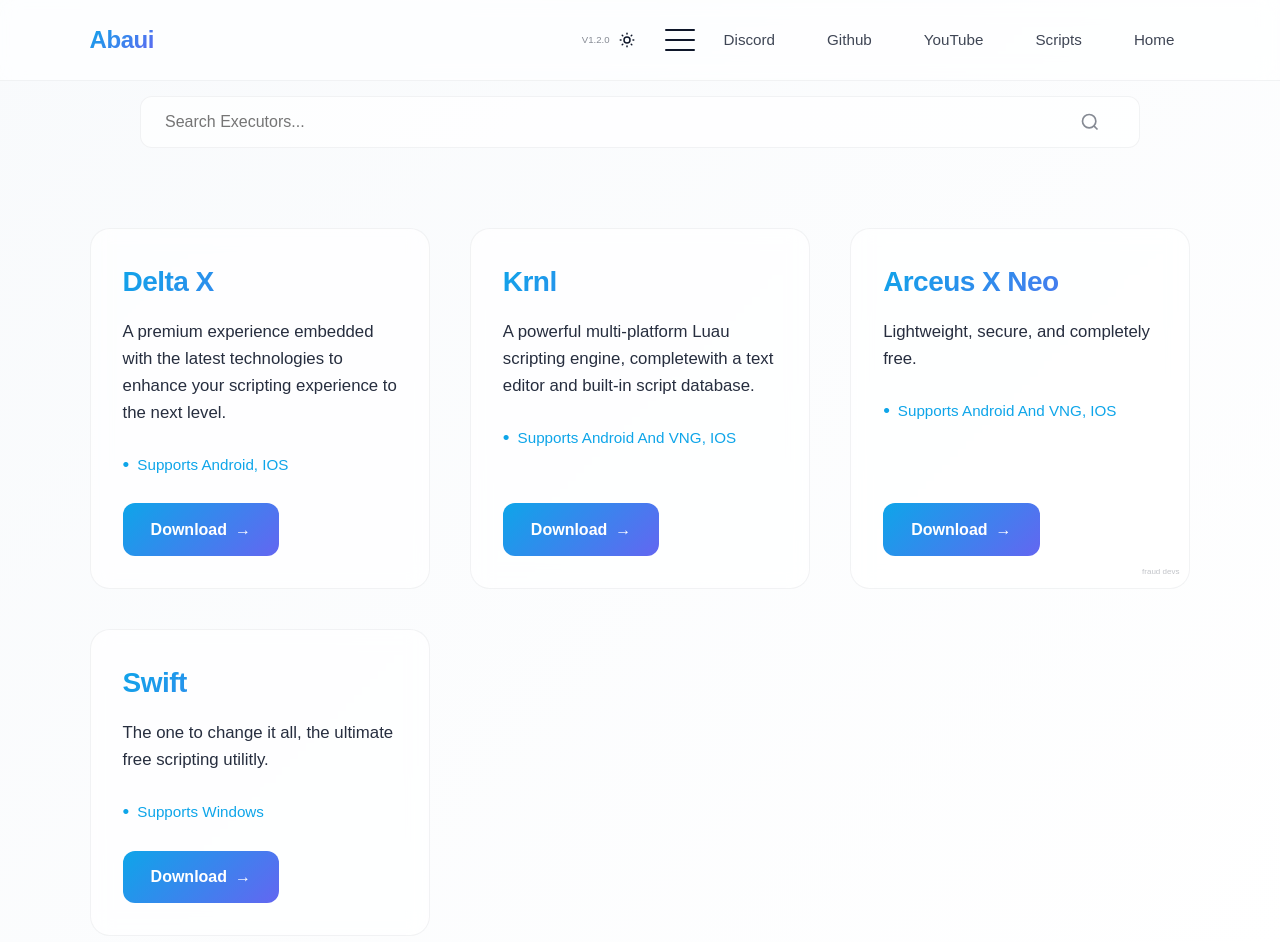
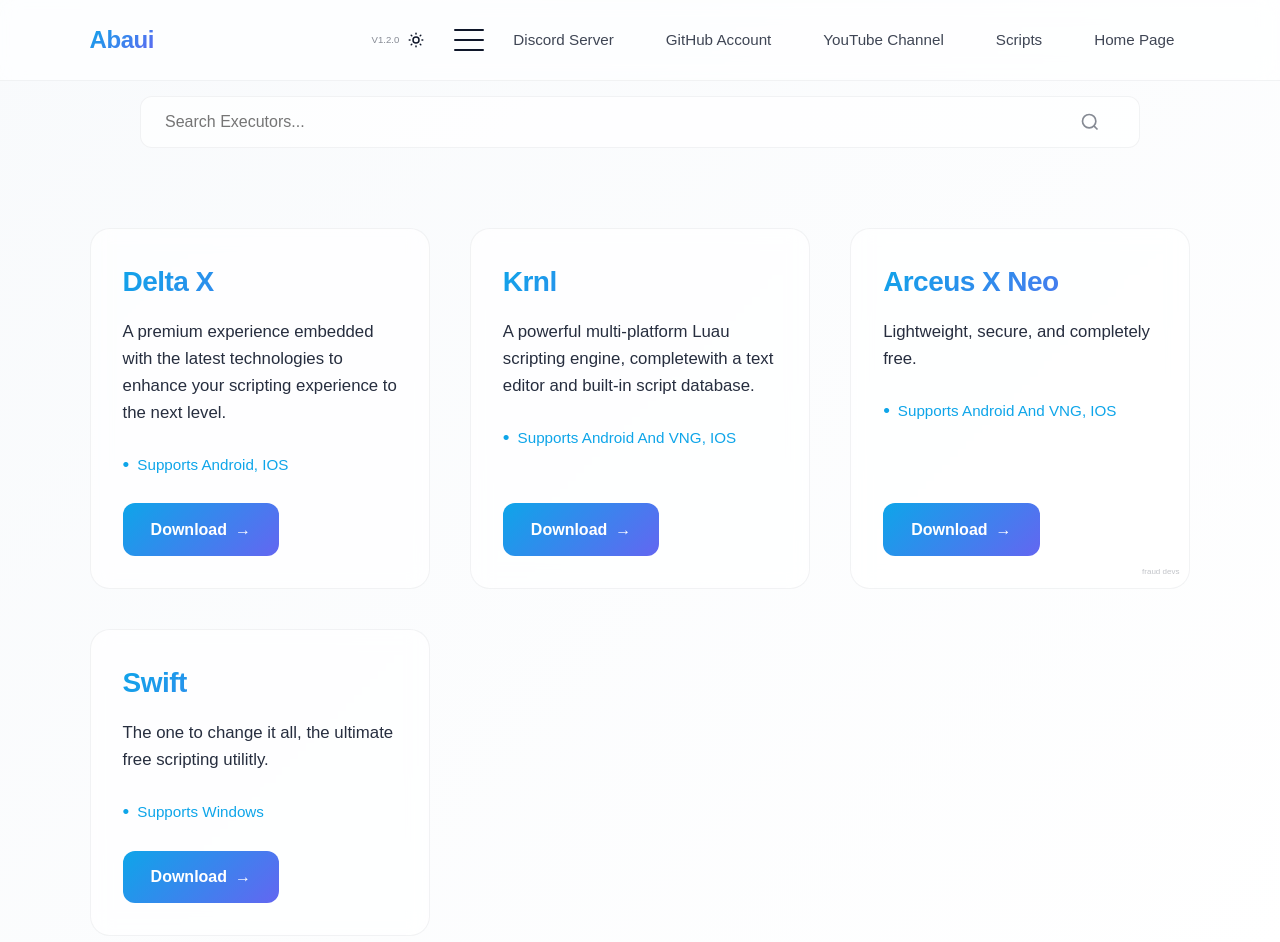
Before and after one commit to abauisoftworks/website, a website: page executors.html in a window 1280 px wide. Drawn offline with Linux system fonts and the light colour scheme; a web font is replaced by a local one.

Commit message:
Update executors.html

```diff
--- a/executors.html
+++ b/executors.html
@@ -32,11 +32,11 @@
                 <span></span>
             </button>
             <ul class="nav-links">
-                <li><a href="https://discord.gg/hnq9AGVMwq" target="_blank"><span>Discord</span></a></li>
-                <li><a href="https://github.com/CaseohCASEOH" target="_blank"><span>Github</span></a></li>
-                <li><a href="https://www.youtube.com/@aabbaaii13" target="_blank"><span>YouTube</span></a></li>
-                <li><a href="https://abaui.vercel.app/scripts.html" target="_blank"><span>Scripts</span></a></li>
-                <li><a href="https://abaui.vercel.app" target="_blank"><span>Home</span></a></li>
+                <li><a href="https://discord.gg/hnq9AGVMwq" target="_blank"><span>Discord Server</span></a></li>
+                <li><a href="https://github.com/CaseohCASEOH" target="_blank"><span>GitHub Account</span></a></li>
+                <li><a href="https://www.youtube.com/@aabbaaii13" target="_blank"><span>YouTube Channel</span></a></li>
+                <li><a href="https://abaui.vercel.app/scripts" target="_blank"><span>Scripts</span></a></li>
+                <li><a href="https://abaui.vercel.app/" target="_blank"><span>Home Page</span></a></li>
             </ul>
         </div>
     </nav>
```
